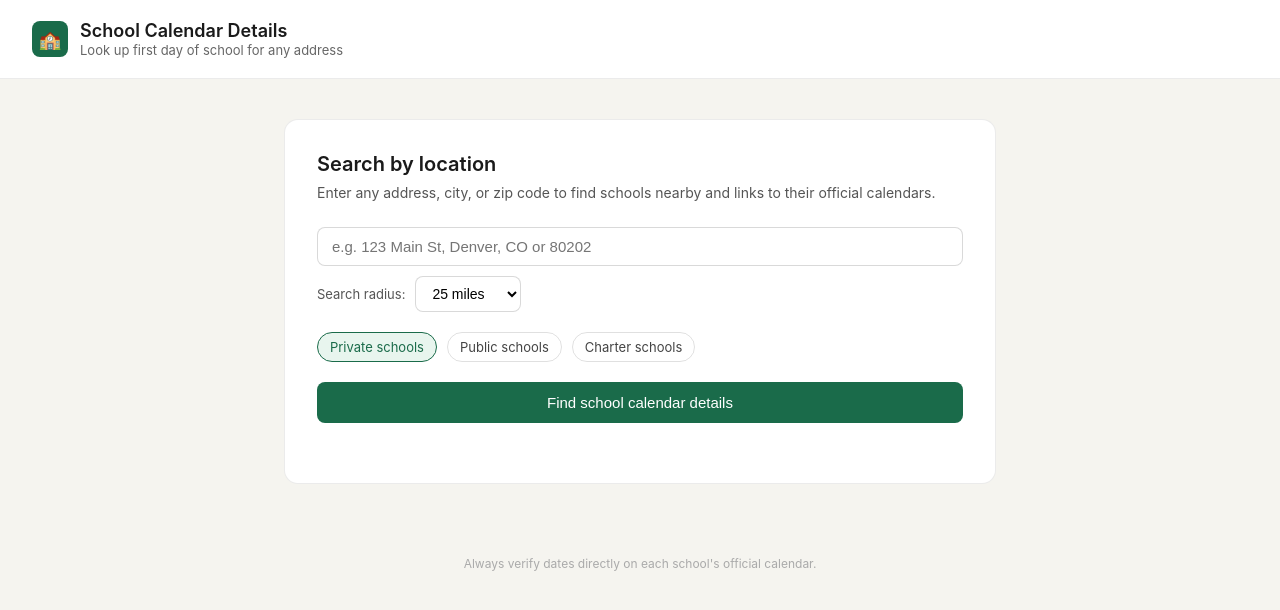
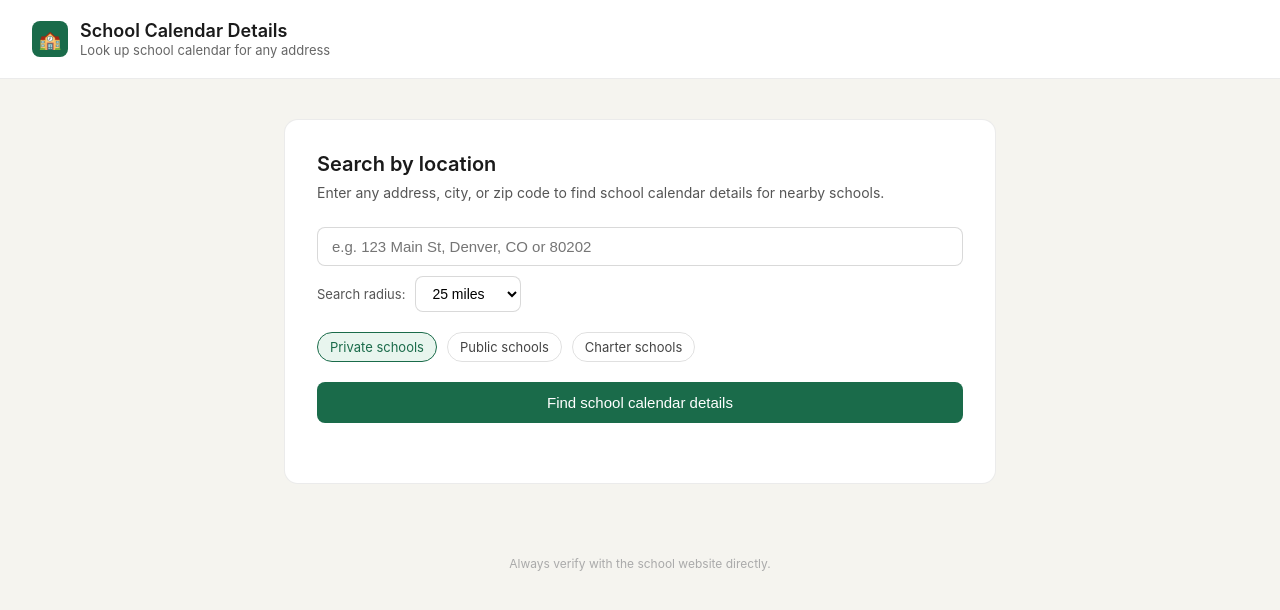
Before and after one commit to ameliabaldwin-alpha/school-start-dates, a website: page public/index.html in a window 1280 px wide. Drawn offline with Linux system fonts and the light colour scheme.

Commit message:
Update index.html

```diff
--- a/public/index.html
+++ b/public/index.html
@@ -65,14 +65,14 @@
   <div class="logo-icon">&#127979;</div>
   <div>
     <h1>School Calendar Details</h1>
-    <p>Look up first day of school for any address</p>
+    <p>Look up school calendar for any address</p>
   </div>
 </header>
 
 <main>
   <div class="search-card">
     <h2>Search by location</h2>
-    <p>Enter any address, city, or zip code to find schools nearby and links to their official calendars.</p>
+    <p>Enter any address, city, or zip code to find school calendar details for nearby schools.</p>
     <div class="input-row">
       <input type="text" id="addressInput" placeholder="e.g. 123 Main St, Denver, CO or 80202" />
     </div>
@@ -101,7 +101,7 @@
 </main>
 
 <footer>
-  Always verify dates directly on each school's official calendar.
+  Always verify with the school website directly.
 </footer>
 
 <script>
```
